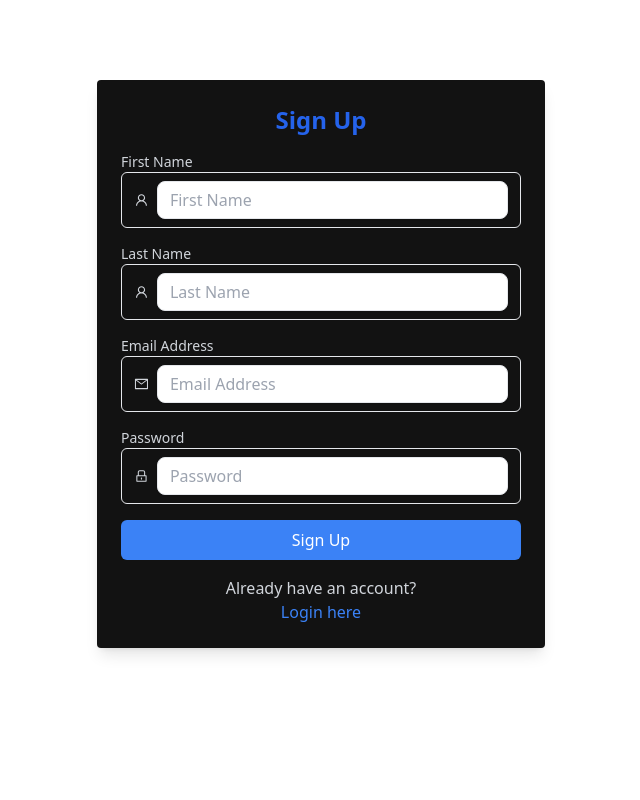
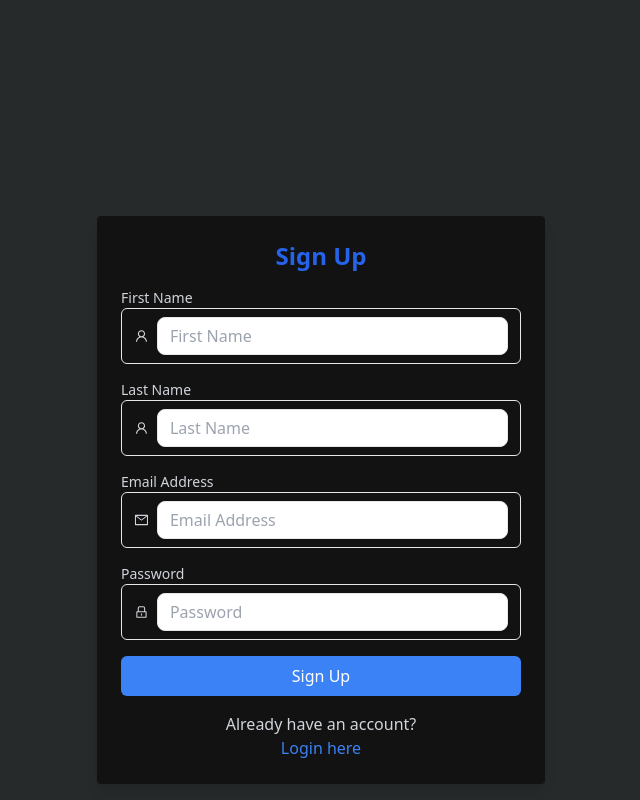
Before and after one commit to wunmicrown/Authentication, a React (Vite) app: page / in a window 1280 px wide. Shown: the whole page, without its empty margins (319-959 px from the left). Built offline with nearby package versions, Linux system fonts and the light colour scheme.

Commit message:
make a changes on dashboard component

```diff
--- a/index.html
+++ b/index.html
@@ -6,7 +6,7 @@
     <meta name="viewport" content="width=device-width, initial-scale=1.0" />
     <title>Learnificaton</title>
   </head>
-  <body>
+  <body class="bg-[#272A2B]">
     <div id="root"></div>
     <script type="module" src="/src/main.jsx"></script>
   </body>
--- a/src/Components/authentication/signupVerifyAndSignup/SignUp.jsx
+++ b/src/Components/authentication/signupVerifyAndSignup/SignUp.jsx
@@ -35,7 +35,9 @@ const SignUp = () => {
   });
 
   return (
-    <main className="pt-20">
+   <>
+     <section className="pt-44 bg-[#272A2B] h-screen">
+     <main className="pt-10">
         <div className="max-w-md mx-auto shadow-lg p-6  bg-[#121212] rounded">
       <h2 className="text-2xl mb-4 text-center font-bold text-blue-600">Sign Up</h2>
       <form onSubmit={handleSubmit}>
@@ -120,6 +122,8 @@ const SignUp = () => {
       </form>
     </div>
     </main>
+     </section>
+   </>
   );
 };
 
--- a/src/Components/constants/Api.js
+++ b/src/Components/constants/Api.js
@@ -1,2 +1,2 @@
-// export const API_URL='https://learnification.onrender.com'
-export const API_URL='http://localhost:8000'
+export const API_URL='https://learnification.onrender.com'
+// export const API_URL='http://localhost:8000'
--- a/src/Components/dashboard/Dashboard.jsx
+++ b/src/Components/dashboard/Dashboard.jsx
@@ -71,7 +71,7 @@ const Dashboard = () => {
               <p className="break-all font-bold">{user.about ?? ""}</p>
             </div>
             <hr className="mt-8 " />
-            <div className="flex flex-col gap-4 mt-10">
+            <div className="flex flex-col gap-4 mt-10 max-sm:mb-10">
               <strong className="text-blue-400">Bio:</strong>
               <p className="break-all font-bold">{user.bio ?? ""}</p>
             </div>
--- a/src/Components/notfoundPage/NotFound.jsx
+++ b/src/Components/notfoundPage/NotFound.jsx
@@ -8,7 +8,7 @@ const NotFound = () => {
             <div className="max-w-md w-full p-8 bg-white shadow-lg rounded-lg">
                 <h1 className="text-4xl font-bold text-gray-800 mb-4">404 - Page Not Found</h1>
                 <p className="text-lg text-gray-600 mb-8 font-semibold">Oops! The page you are looking for does not exist.</p>
-                <Link href="/" className="text-blue-700 font-bold hover:underline">Go back to Home</Link>
+                <Link to={"/"} className="text-blue-700 font-bold hover:underline">Go back to Home</Link>
             </div>
         </div>
         </>
```
